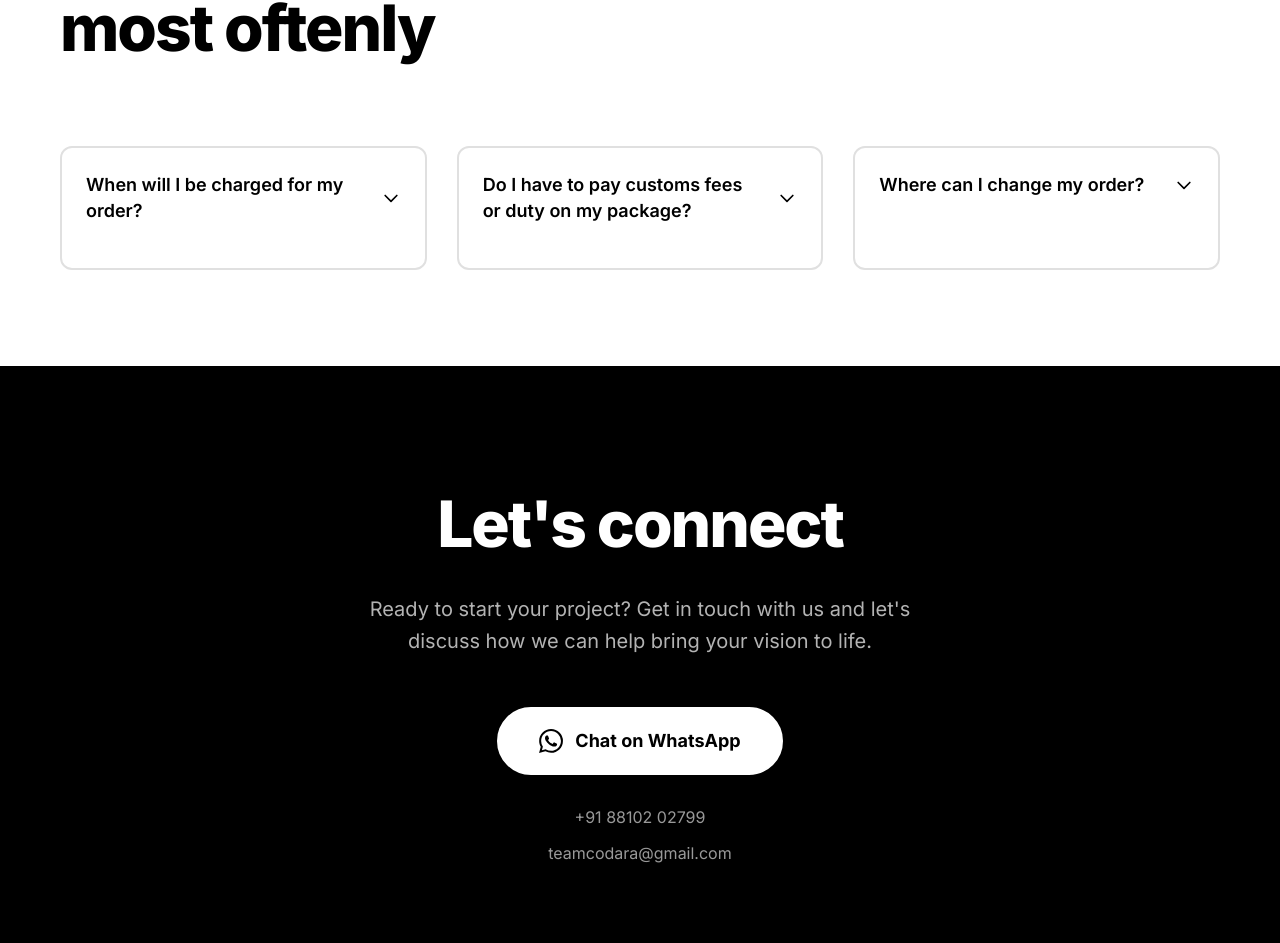
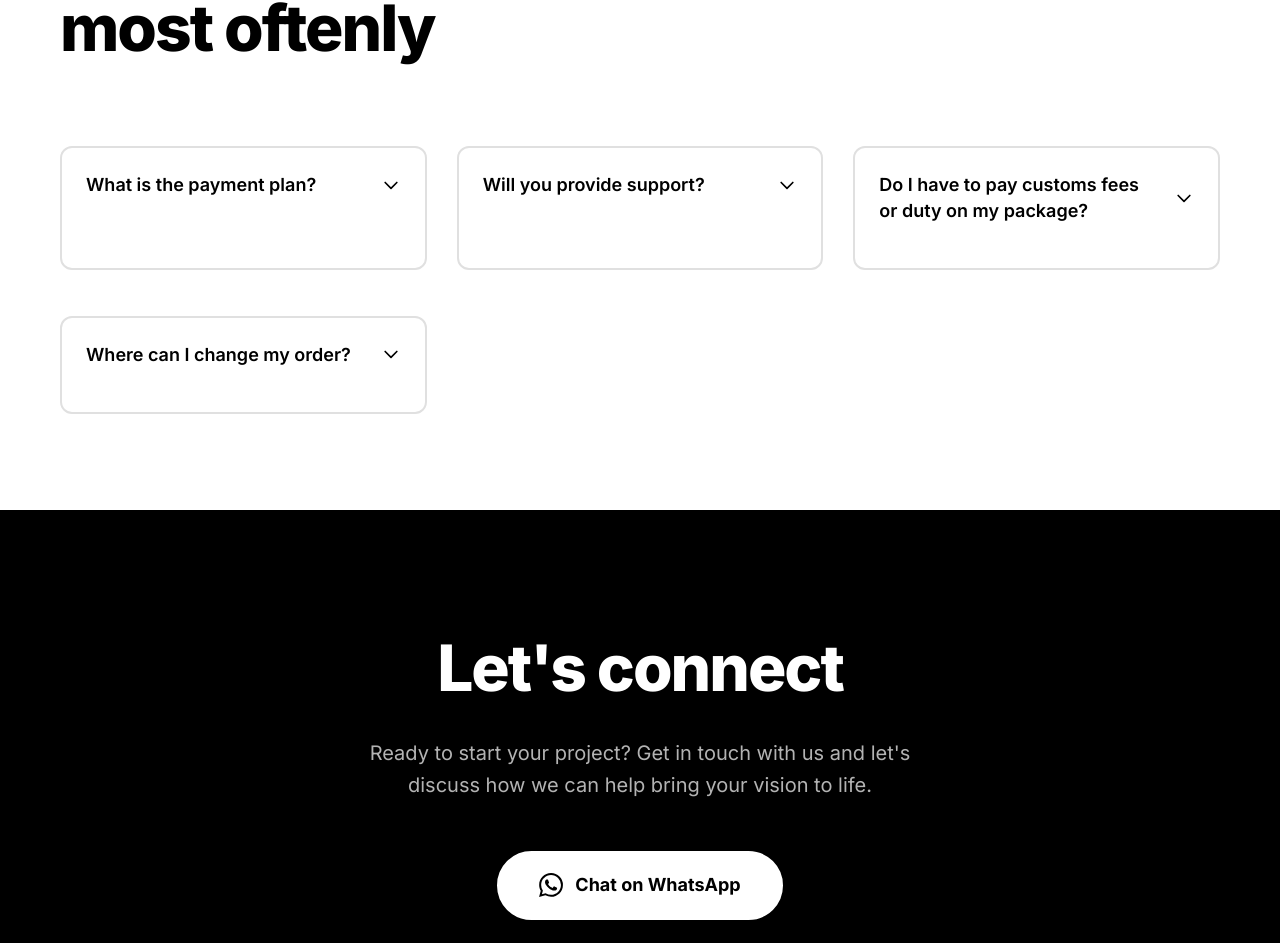
Before and after one commit to adxtya-codes/Codara, a Next.js app in the folder Desktop/codara/: page / in a window 1280 px wide. Shown: the part 6198-7141 px from the top of the page. Built offline with nearby package versions, Linux system fonts and the light colour scheme.

Commit message:
Update FAQ: 50/50 payment plan and 24/7 support

```diff
--- a/Desktop/codara/app/components/FAQ.tsx
+++ b/Desktop/codara/app/components/FAQ.tsx
@@ -7,8 +7,12 @@ export default function FAQ() {
 
     const faqs = [
         {
-            question: 'When will I be charged for my order?',
-            answer: 'You will be charged immediately upon placing your order. Payment is processed securely through our payment gateway, and you will receive a confirmation email with your receipt.'
+            question: 'What is the payment plan?',
+            answer: 'We follow a milestone-based payment structure: 50% upfront to start the project, and the remaining 50% upon successful delivery.'
+        },
+        {
+            question: 'Will you provide support?',
+            answer: 'Yes, we provide 24/7 support including weekends to ensure your business never faces any downtime.'
         },
         {
             question: 'Do I have to pay customs fees or duty on my package?',
```
